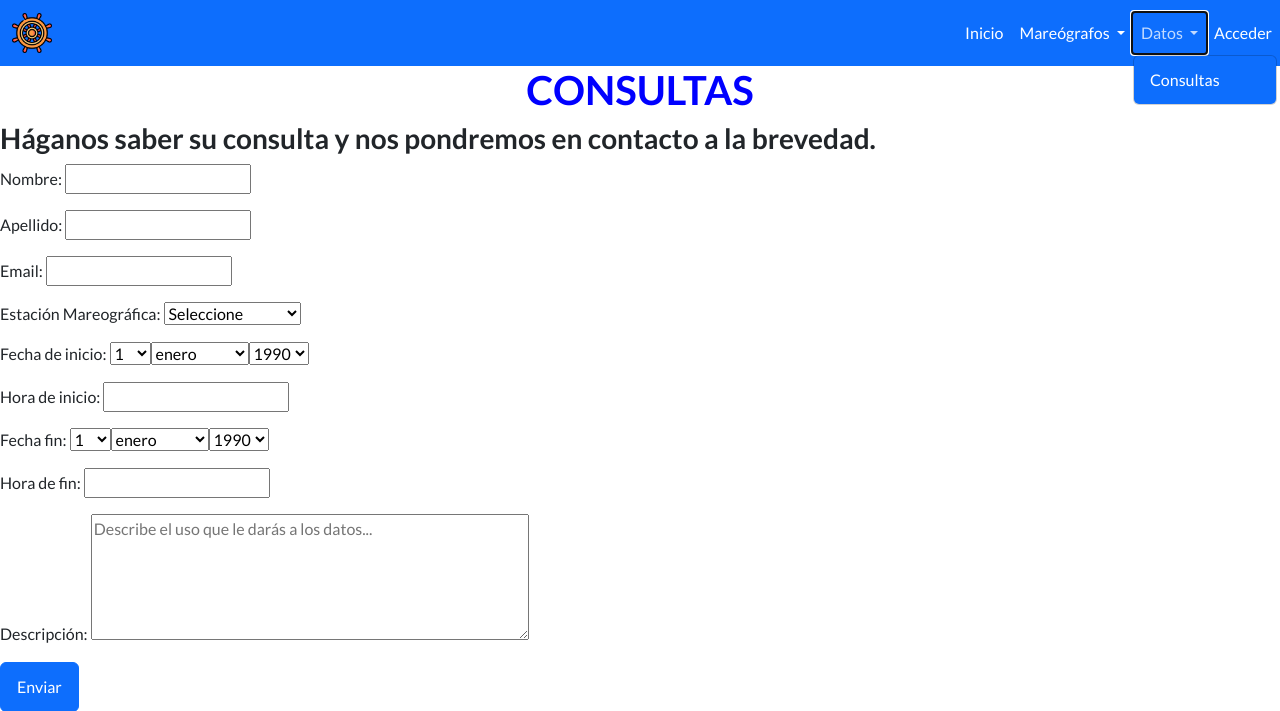
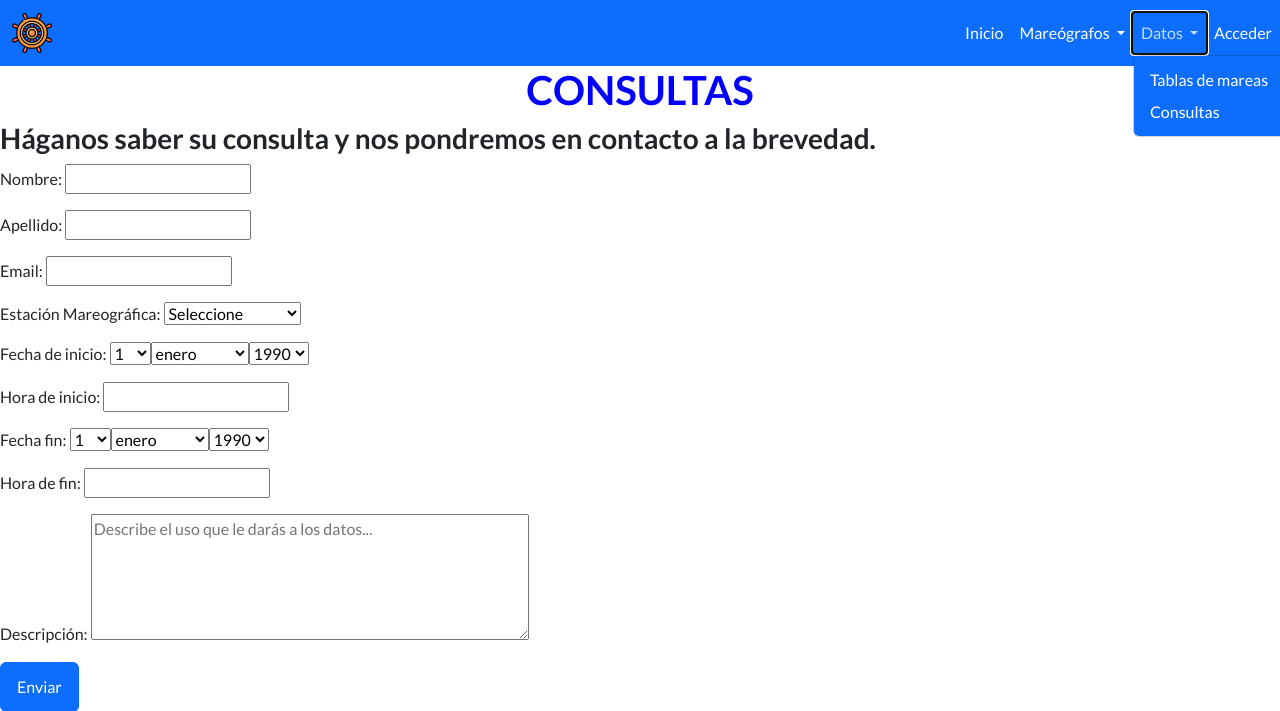
Before and after one commit to pabloart87/CaC_G13, a Django app: page /cac_2023/consulta in a window 1280 px wide, after a click on "Datos". Shown: the top 711 px of the page. Run offline with Django 4.2, Linux system fonts and the light colour scheme; some libraries are stand-ins or nearby versions.

Commit message:
Modificación de template: base.html
base.html:
- Menú Datos -> Opción "Tablas de mareas"

```diff
--- a/proj_cac/cac_2023/templates/cac_2023/base.html
+++ b/proj_cac/cac_2023/templates/cac_2023/base.html
@@ -57,6 +57,7 @@
                       Datos
                     </a>
                     <ul class="dropdown-menu">
+                      <li><a class="dropdown-item" href="{% url 'tb_mareas' %}">Tablas de mareas</a></li>
                       {% if user.is_authenticated %}
                       <li><a class="dropdown-item" href="{% url 'ingresar_datos' %}">Ingresar</a></li>
                       <li><a class="dropdown-item" href="{% url 'eliminar_datos' %}">Eliminar</a></li>
```
